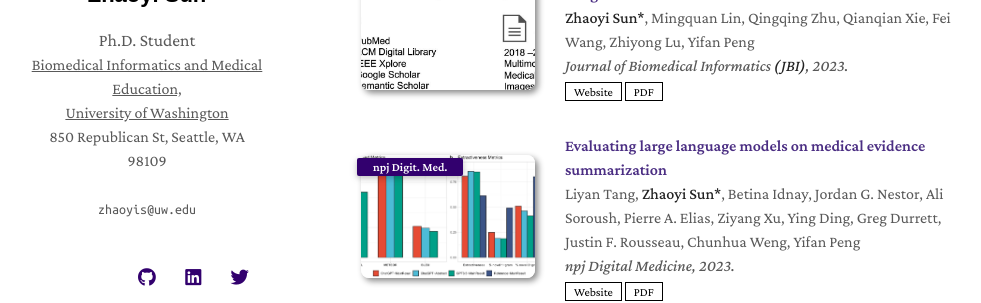
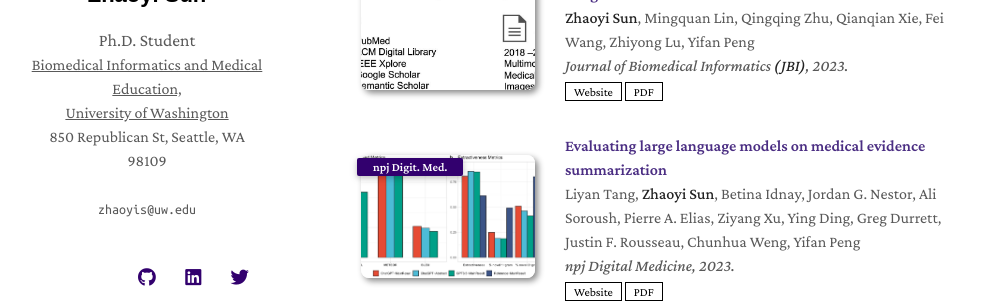
Before and after one commit to GeraldSun/GeraldSun.github.io, a Jekyll site: the page built from index.md, in a window 1280 px wide and 900 px high, scrolled down 919 px, cut to the strip 251-554 px from the top of the window. Shown: the whole strip, without its empty margins (129-1110 px from the left). Built offline with Jekyll 4.4.1, drawn with Linux system fonts in a browser that asks for light colours; nearby versions of some CDN libraries; a style sheet for code colours, icons or effects is not loaded; our own code applies the rules of GitHub Pages for plain Markdown files.

```diff
--- a/_data/publications.yml
+++ b/_data/publications.yml
@@ -21,7 +21,7 @@ main:
 
 
   - title: "A scoping review on multimodal deep learning in biomedical images and texts"
-    authors: <strong>Zhaoyi Sun*</strong>, Mingquan Lin, Qingqing Zhu, Qianqian Xie, Fei Wang, Zhiyong Lu, Yifan Peng
+    authors: <strong>Zhaoyi Sun</strong>, Mingquan Lin, Qingqing Zhu, Qianqian Xie, Fei Wang, Zhiyong Lu, Yifan Peng
     conference_short: JBI
     conference: Journal of Biomedical Informatics <strong>(JBI)</strong>, 2023.
     website: https://www.sciencedirect.com/science/article/pii/S1532046423002034
@@ -29,7 +29,7 @@ main:
     image: ./assets/img/202302.jpg
 
   - title: "Evaluating large language models on medical evidence summarization"
-    authors: Liyan Tang, <strong>Zhaoyi Sun*</strong>, Betina Idnay, Jordan G. Nestor, Ali Soroush, Pierre A. Elias, Ziyang Xu, Ying Ding, Greg Durrett, Justin F. Rousseau, Chunhua Weng, Yifan Peng
+    authors: Liyan Tang, <strong>Zhaoyi Sun</strong>, Betina Idnay, Jordan G. Nestor, Ali Soroush, Pierre A. Elias, Ziyang Xu, Ying Ding, Greg Durrett, Justin F. Rousseau, Chunhua Weng, Yifan Peng
     conference_short: npj Digit. Med.
     conference: npj Digital Medicine, 2023.
     website: https://www.nature.com/articles/s41746-023-00896-7
```
